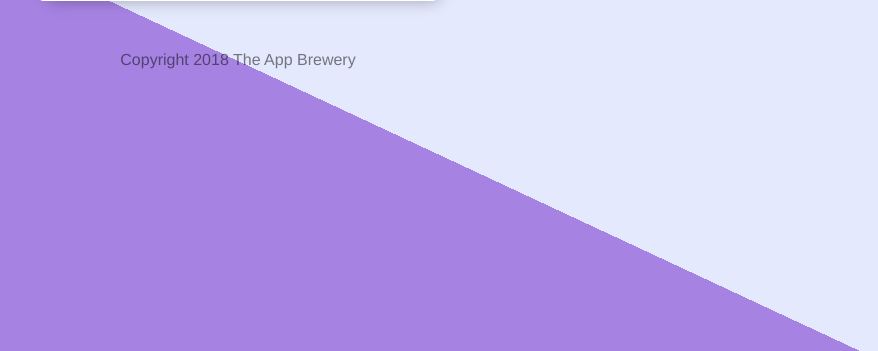
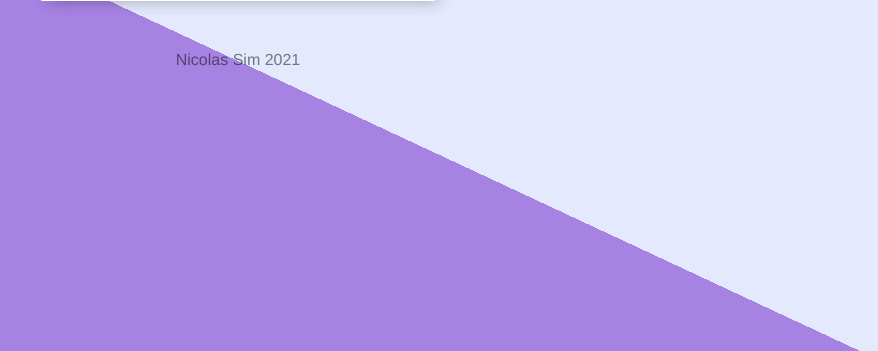
Before and after one commit to NJSim/TodoList, a Node server app: page / in a window 1280 px wide. Shown: the part 439-790 px from the top of the page, without its empty margins (402-1280 px from the left). Run offline with Node 20, Linux system fonts and the light colour scheme; data comes from the database, SQL or seed files in the repository; data that the repository does not hold is empty; some libraries are stand-ins or nearby versions.

Commit message:
First Commit

```diff
--- a/views/footer.ejs
+++ b/views/footer.ejs
@@ -3,7 +3,7 @@
 </body>
 
 <footer>
-  Copyright 2018 The App Brewery
+  Nicolas Sim 2021
 </footer>
 
 </html>
```
